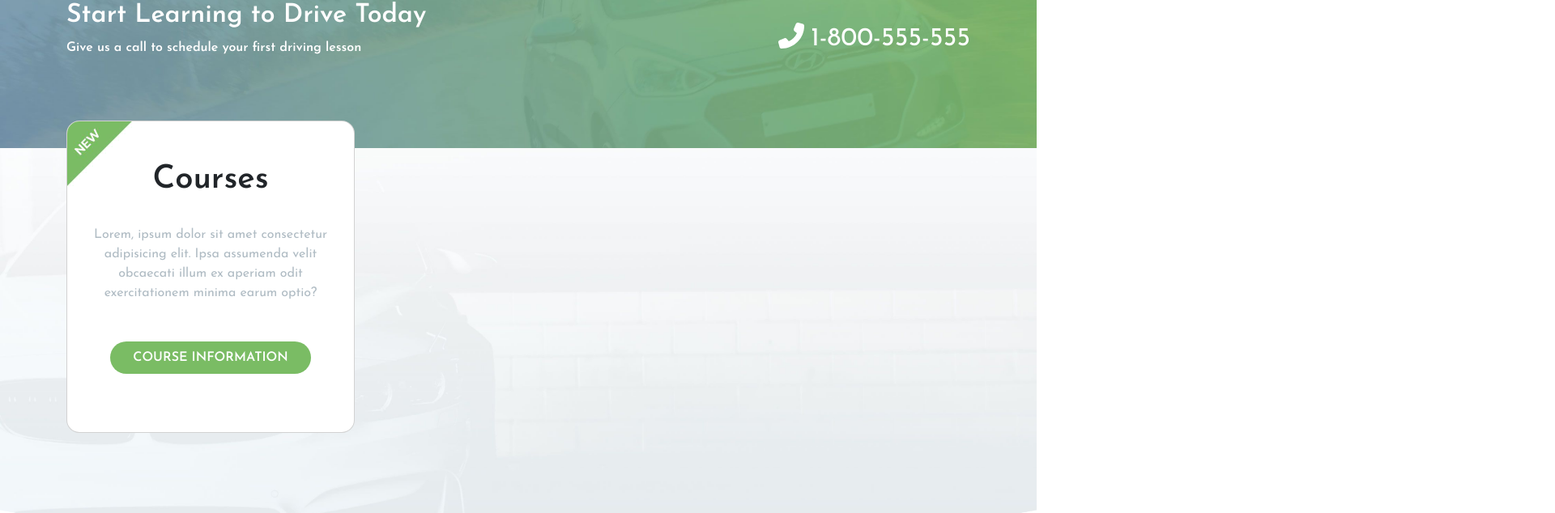
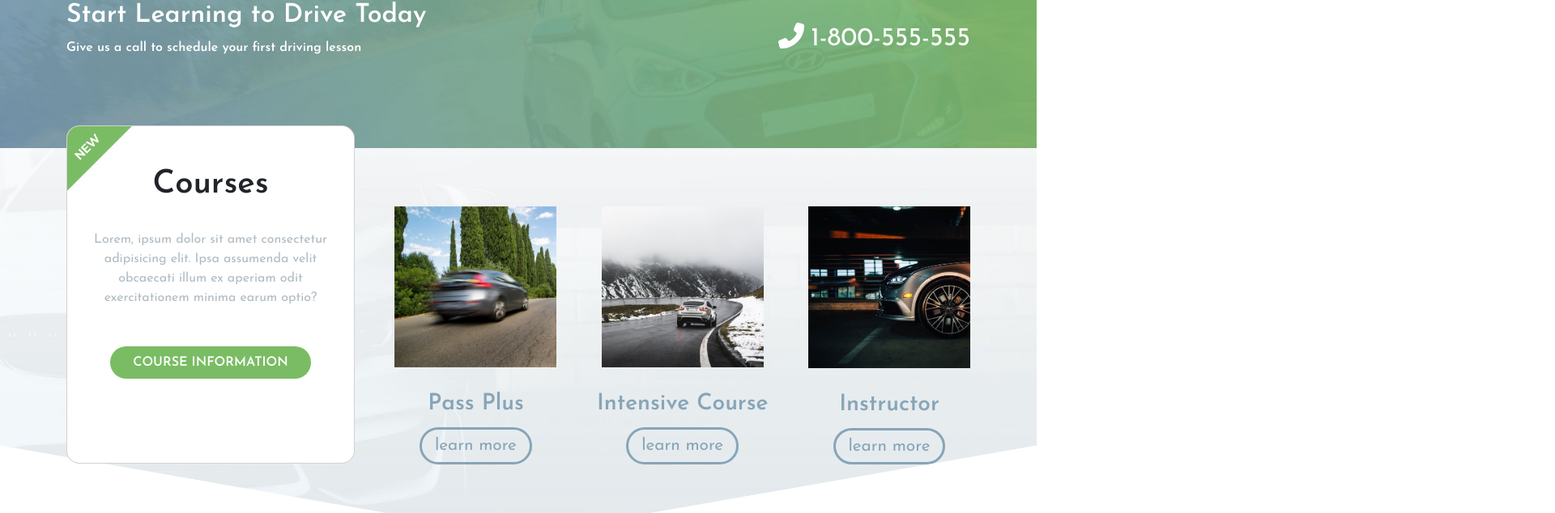
Before and after one commit to DeSantisDomiziano/proj-html-vuejs, a Vue app: page / in a window 1280 px wide. Shown: the part 1262-1896 px from the top of the page at 81% size, 1920 px wide, since content can reach past the window. Built offline with nearby package versions, Linux system fonts and the light colour scheme.

Commit message:
do all CourseAvada section with C-Info C-Option components

```diff
--- a/src/App.vue
+++ b/src/App.vue
@@ -13,13 +13,19 @@
 </script>
 
 <template>
-
+<div id="chief">
     <SiteHeader/>
     <SiteMain/>
 <!--     <SiteFooter/>
- -->
+
+-->
+</div>
 </template>
 
 <style>
 
+#chief {
+    overflow-x: hidden;
+}
+
 </style>
--- a/src/assets/scss/partials/_variables.scss
+++ b/src/assets/scss/partials/_variables.scss
@@ -7,4 +7,4 @@ $light: #fff;
 $gray: #d3d3d3;
 $gray-txt: #afbbc3;
 $bg-input: #f7f7f7;
-$details: #83a2b4;
+$details: #87a5b7;
--- a/src/components/CourseInfo.vue
+++ b/src/components/CourseInfo.vue
@@ -1,48 +1,49 @@
 <script>
-    export default {
-        name: 'CourseInfo'
+import CourseOption from './CourseOption.vue'
+
+export default {
+    name: 'CourseInfo',
+    components: {
+        CourseOption
     }
+}
 </script>
 
 <template>
     <div class="container text-center py-5">
-        <div class="row py-5">
+        <div class="row py-4 justify-content-between">
             <div class="col-4">
                 <div class="card px-4 py-5 position-relative">
                     <h2>Courses</h2>
                     <p class="my-4">Lorem, ipsum dolor sit amet consectetur adipisicing elit. Ipsa assumenda velit obcaecati illum ex aperiam odit exercitationem minima earum optio?</p>
-                    <button class="my-4 align-self-center">COURSE INFORMATION</button>
+                    <button class="mt-4 align-self-center">COURSE INFORMATION</button>
                     <img src="../assets/img/new-corner.jpg" alt="">
                 </div>
             </div>
-            <div class="col-3"></div>
-            <div class="col-3"></div>
-            <div class="col-3"></div>
+            <CourseOption/>
         </div>
     </div>
 </template>
 
-
 <style lang="scss" scoped>
 @use '../assets/scss/partials/variables' as *;
-
-button {
-    background-color: $primary;
-    border: none;
-    padding: 0.5rem 1.75rem;
-    border-radius: 2rem;
-    font-weight: 600;
-    color: $light;
-}
 
 .card {
     position: absolute;
     overflow: hidden;
     border-radius: 1rem;
-    top: -130px;
+    top: -100px;
     left: 0;
 
-
+    button {
+        background-color: $primary;
+        border: none;
+        padding: 0.5rem 1.75rem;
+        border-radius: 2rem;
+        font-weight: 600;
+        color: $light;
+        margin-bottom: 3.5rem;
+    }
     img {
         max-width: 80px;
         position: absolute;
@@ -58,7 +59,4 @@ button {
         font-weight: 600;
     }
 }
-
-
-
 </style>
--- /dev/null
+++ b/src/components/CourseOption.vue
@@ -0,0 +1,65 @@
+<script>
+export default {
+    name: 'CourseOption',
+    data() {
+        return {
+            learnMore: [
+                {
+                    info: 'Pass Plus',
+                    img: 'courses-passplus'
+                },
+                {
+                    info: 'Intensive Course',
+                    img: 'course-intensive'
+                },
+                {
+                    info: 'Instructor',
+                    img: 'courses-instructor'
+                }
+            ]
+        }
+    },
+    methods: {
+        getImageUrl(name) {
+            return new URL(`../assets/img/course/${name}.jpg`, import.meta.url).href
+        }
+    }
+}
+</script>
+
+<template>
+
+<div class="col-auto" v-for="item in learnMore">
+    <img :src="getImageUrl(item.img)" alt="">
+    <p class="">{{ item.info }}</p>
+    <button>learn more</button>
+</div>
+
+</template>
+
+
+<style lang="scss" scoped>
+@use '../assets/scss/partials/variables' as *;
+.col-auto {
+    color: $details;
+
+    button {
+        border: 3px solid $details;
+        color: $details;
+        padding: 0.25rem 1rem;
+        background-color: transparent;
+        border-radius: 2rem;
+        font-size: 1.3rem;
+    }
+
+    p {
+        font-size: 1.75rem;
+        margin: 1.5rem 0 0.5rem 0;
+        font-weight: 600;
+    }
+}
+
+img {
+    max-width: 200px;
+}
+</style>
--- a/src/components/CoursesAvada.vue
+++ b/src/components/CoursesAvada.vue
@@ -9,9 +9,8 @@ export default {
 </script>
 <template>
 
-<img src="../assets/img/latestnews/latestnews-bottom.png" alt="" id="uno">
-<img src="../assets/img/latestnews/latestnews-bottom.png" alt="" id="due">
-
+        <img src="../assets/img/latestnews/latestnews-bottom.png" alt="" id="uno">
+        <img src="../assets/img/latestnews/latestnews-bottom.png" alt="" id="due">
 
     <section id="course-info">
         <CourseInfo/>
@@ -45,4 +44,5 @@ img {
 #due {
     left: 50%;
 }
+
 </style>
--- a/src/components/SiteMain.vue
+++ b/src/components/SiteMain.vue
@@ -42,7 +42,7 @@ export default {
     background-image: url('../assets/img/bg/promise-background.jpg');
     background-size: cover;
     background-position: bottom;
-    height: 70vh;
+    height: 60vh;
     margin-bottom: 9rem;
     position: relative;
 }
```
